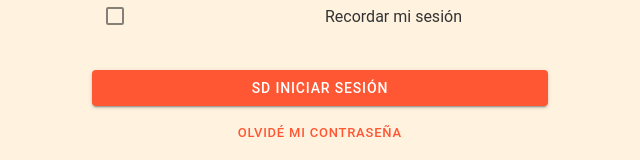
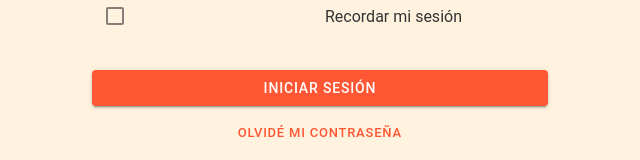
Before and after one commit to 1toe/03-PROYECTO-PTY4478, a React (Vite) app in the folder FoodYou/: page /login in a window 1280 px wide. Shown: the part 463-623 px from the top of the page, without its empty margins (320-960 px from the left). Built offline with nearby package versions, Linux system fonts and the light colour scheme; no server answers.

Commit message:
style: Limpieza de código en LoginPage.tsx, eliminando espacios innecesarios

```diff
--- a/FoodYou/src/pages/auth/LoginPage.tsx
+++ b/FoodYou/src/pages/auth/LoginPage.tsx
@@ -128,10 +128,10 @@ const LoginPage: React.FC = () => {
 
           <IonButton
             expand="block"
-            onClick={handleLogin}asdasd
+            onClick={handleLogin}
             className="login-button"
             disabled={isLoading}
-          >sd
+          >
             Iniciar Sesión
           </IonButton>
 
```
